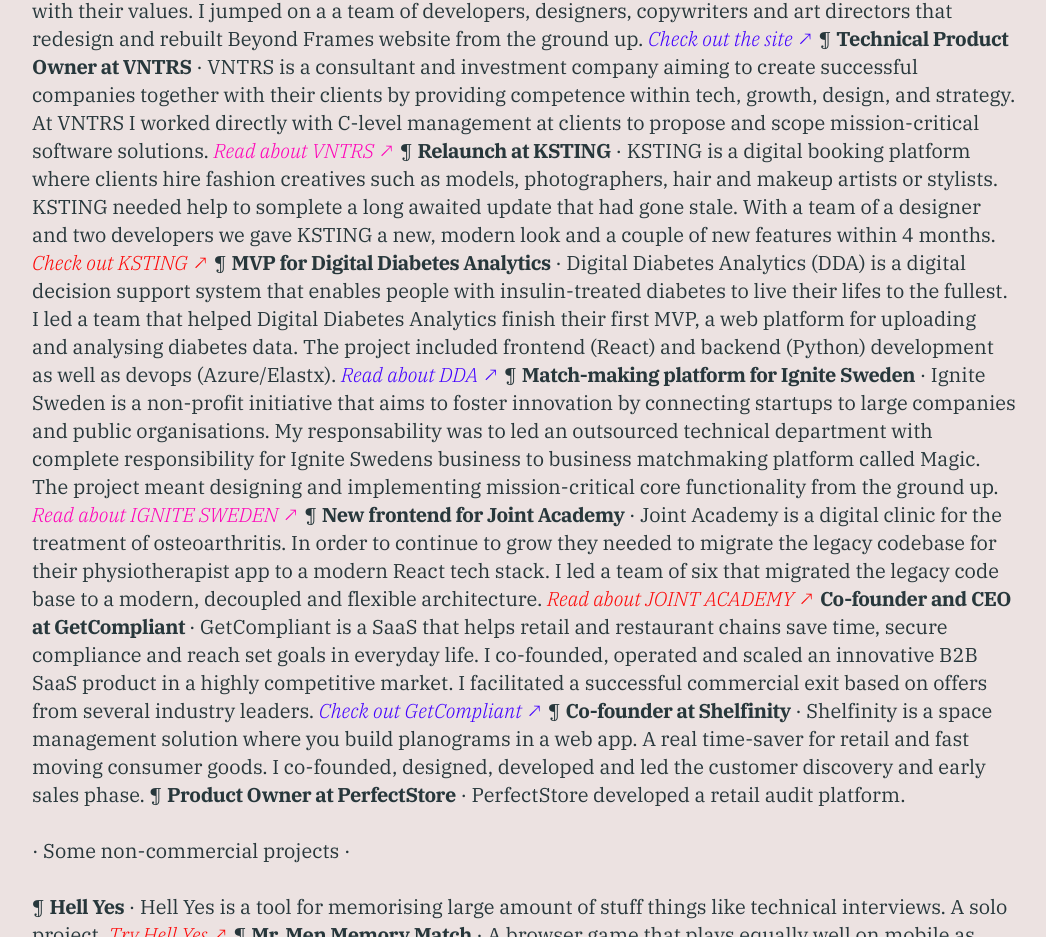
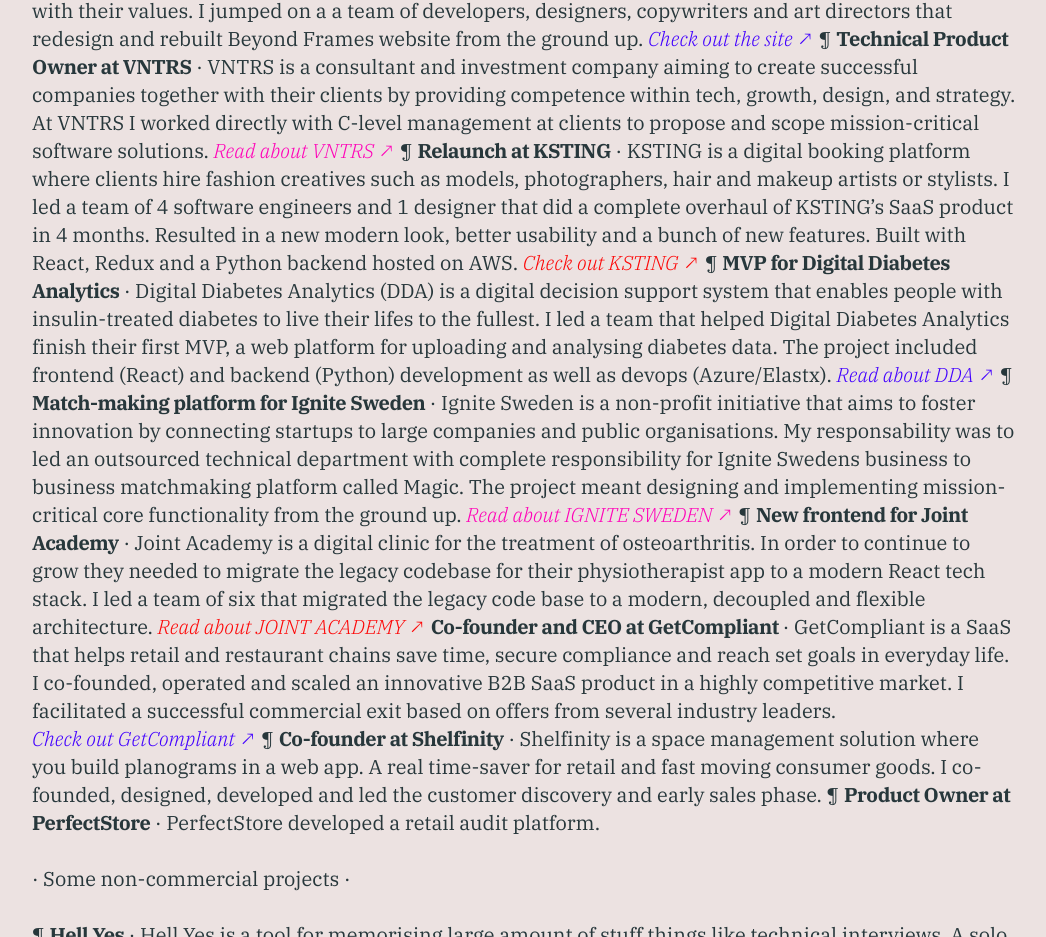
Before and after one commit to evilpaper/evilpaper-website, a plain HTML site: page index.html in a window 1280 px wide. Shown: the part 851-1788 px from the top of the page, without its empty margins (116-1162 px from the left). Drawn offline with Linux system fonts and the light colour scheme; files whose address does not match are found by name.

Commit message:
Update case for KSTING

```diff
--- a/index.html
+++ b/index.html
@@ -123,10 +123,10 @@
           <span class="name">Relaunch at KSTING</span>
           · KSTING is a digital booking platform where clients hire fashion
           creatives such as models, photographers, hair and makeup artists or
-          stylists. KSTING needed help to somplete a long awaited update that
-          had gone stale. With a team of a designer and two developers we gave
-          KSTING a new, modern look and a couple of new features within 4
-          months.
+          stylists. I led a team of 4 software engineers and 1 designer that did
+          a complete overhaul of KSTING’s SaaS product in 4 months. Resulted in
+          a new modern look, better usability and a bunch of new features. Built
+          with React, Redux and a Python backend hosted on AWS.
           <a class="project-link primary" href="https://ksting.com/"
             >Check out KSTING ↗</a
           >
```
